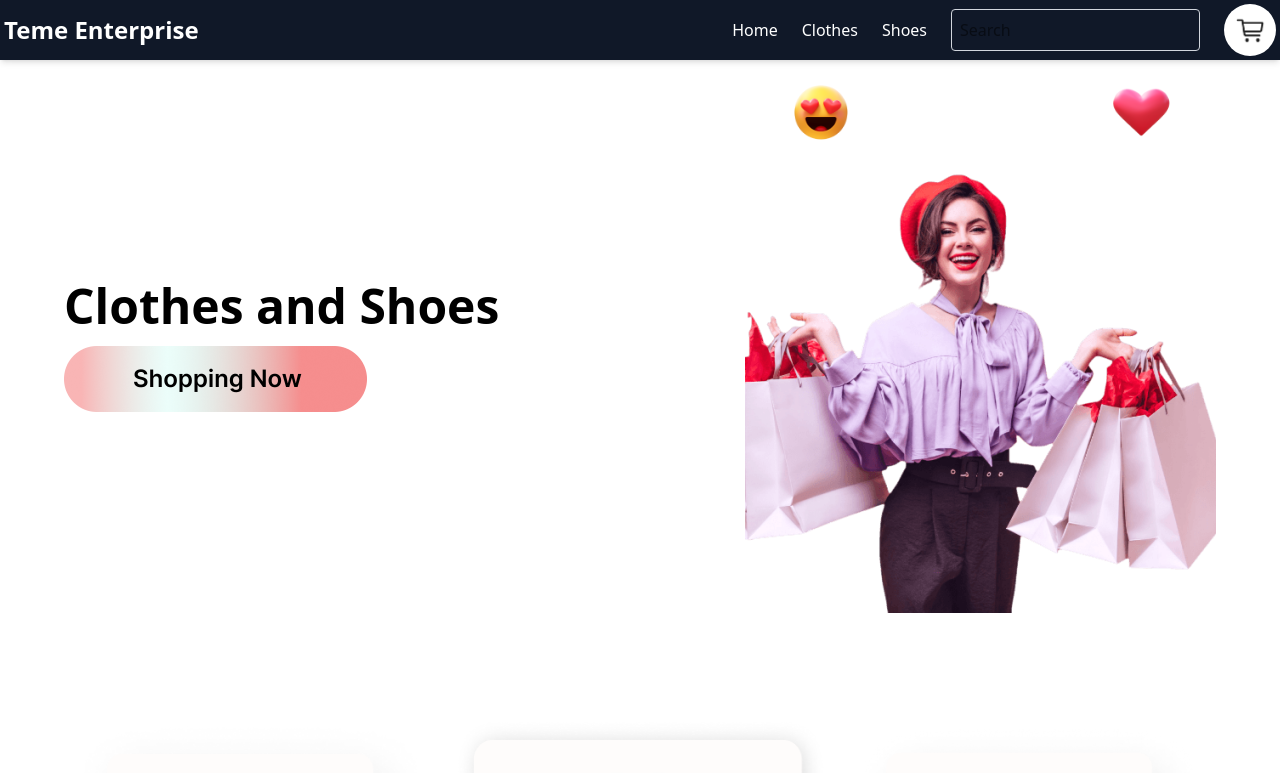
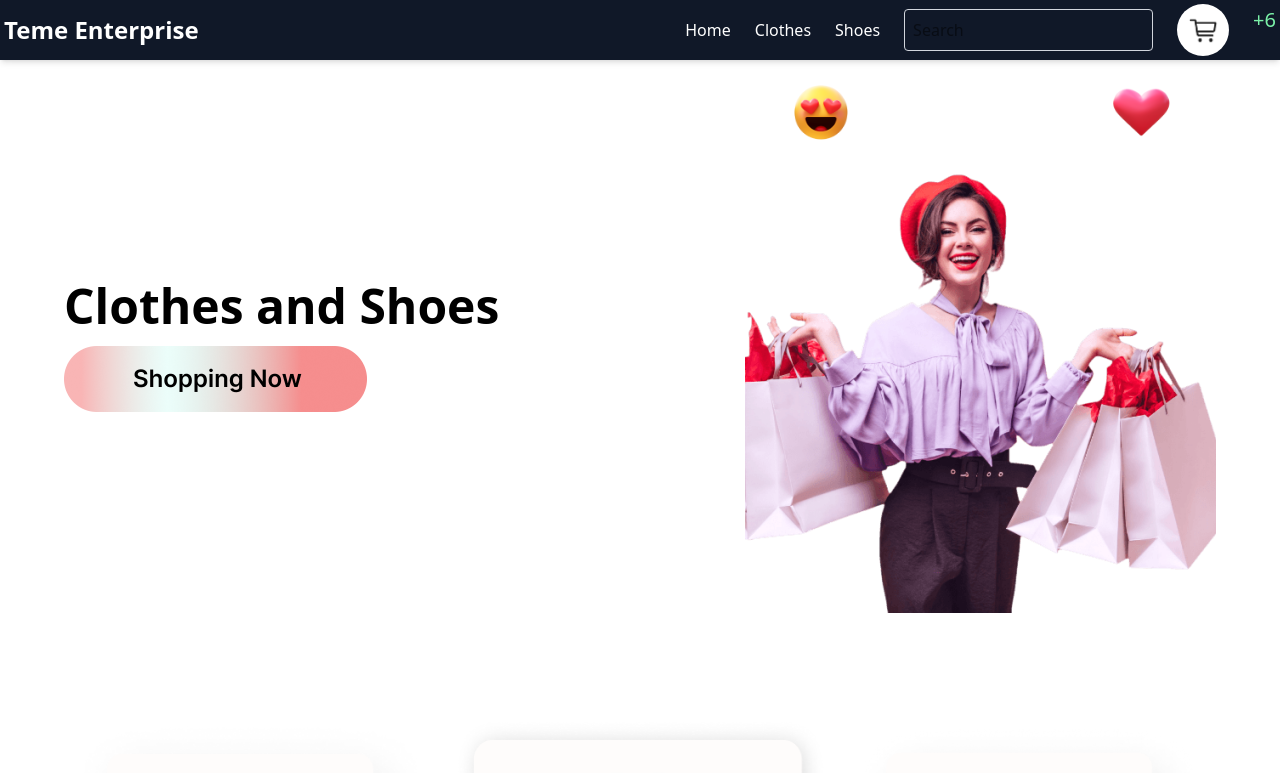
Before and after one commit to MUGWANEZAMANZI/lili, a React (Vite) app in the folder teme-entreprise/: page / in a window 1280 px wide. Shown: the top 773 px of the page. Built offline with nearby package versions, Linux system fonts and the light colour scheme.

Commit message:
colors solved

```diff
--- a/teme-entreprise/src/Components/Header.jsx
+++ b/teme-entreprise/src/Components/Header.jsx
@@ -7,7 +7,7 @@ function Header() {
     const [menuOpen, setMenuOpen] = useState(false);
 
     return (
-        <header className="bg-gray-900 p-1 shadow-md fixed w-full">
+        <header className="bg-gray-900 p-1 shadow-md fixed w-full dark:bg-gray-900 dark:text-white">
             <nav className="container mx-auto flex items-center justify-between">
                 {/* Logo Section */}
                 <div className="text-white text-2xl font-bold">
@@ -38,7 +38,7 @@ function Header() {
                     </li>
                     <li>
                         <NavLink to="/shoes" className="text-white hover:text-gray-400 no-underline">
-                            Shoes
+                         Shoes
                         </NavLink>
                     </li>
                     <li>
@@ -48,9 +48,12 @@ function Header() {
                             className="p-2 rounded border border-gray-300 focus:outline-none focus:ring-2 focus:ring-gray-500"
                         />
                     </li>
+
                     <li className="bg-white p-2 rounded-full">
+
                         <img src="/cart.png" alt="cart" width={36} height={36}/>
                     </li>
+                    <li><sup className="text-green-300 text-xl">+6</sup></li>
                 </ul>
             </nav>
 
```
